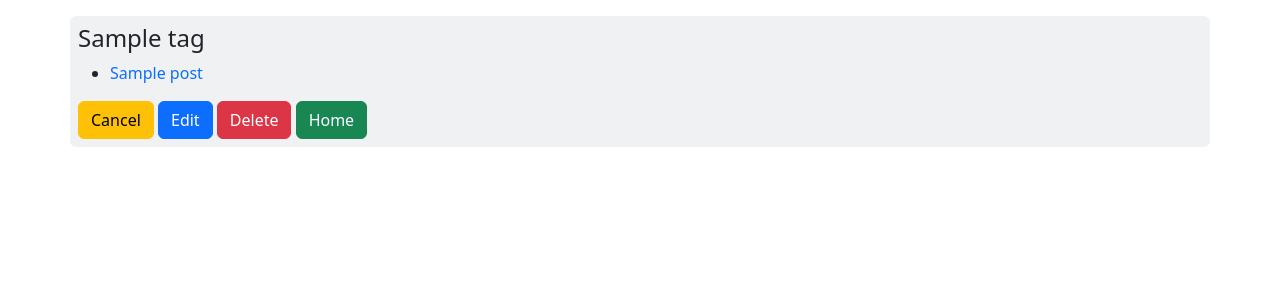
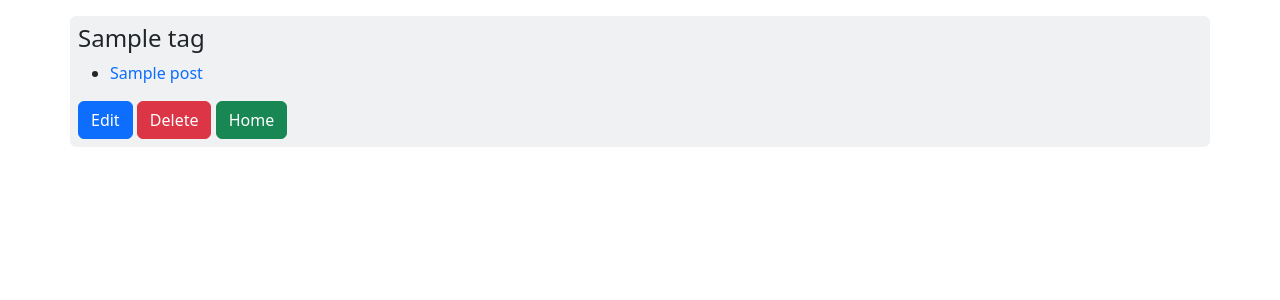
Before and after one commit to chunmeifiona/23_1_blogly, a Flask app: page /tags/1 in a window 1280 px wide. Shown: the top 300 px of the page. Run offline with Flask 2, Linux system fonts and the light colour scheme; tables that the repository leaves empty hold one stand-in row (values such as "Sample post").

Commit message:
update cancel route

```diff
--- a/templates/post_details.html
+++ b/templates/post_details.html
@@ -18,7 +18,9 @@
         </p>
     </div>
     <form>
+        {% if post.user_id%}
         <button formaction="/users/{{post.user_id}}" formmethod="GET" class="btn btn-warning">Cancel</button>
+        {% endif %}
         <button formaction="/posts/{{post.id}}/edit" formmethod="GET" class="btn btn-primary">Edit</button>
         <button formaction="/posts/{{post.id}}/delete" formmethod="POST" class="btn btn-danger">Delete</button>
         <a href="/users"><button type="button" class="btn btn-success">Home</button></a>
--- a/templates/tag_details.html
+++ b/templates/tag_details.html
@@ -13,7 +13,6 @@
         </ul>
     </div>
     <form>
-        <button formaction="/tags" formmethod="GET" class="btn btn-warning">Cancel</button>
         <button formaction="/tags/{{tag.id}}/edit" formmethod="GET" class="btn btn-primary">Edit</button>
         <button formaction="/tags/{{tag.id}}/delete" formmethod="POST" class="btn btn-danger">Delete</button>
         <a href="/users"><button type="button" class="btn btn-success">Home</button></a>
```
